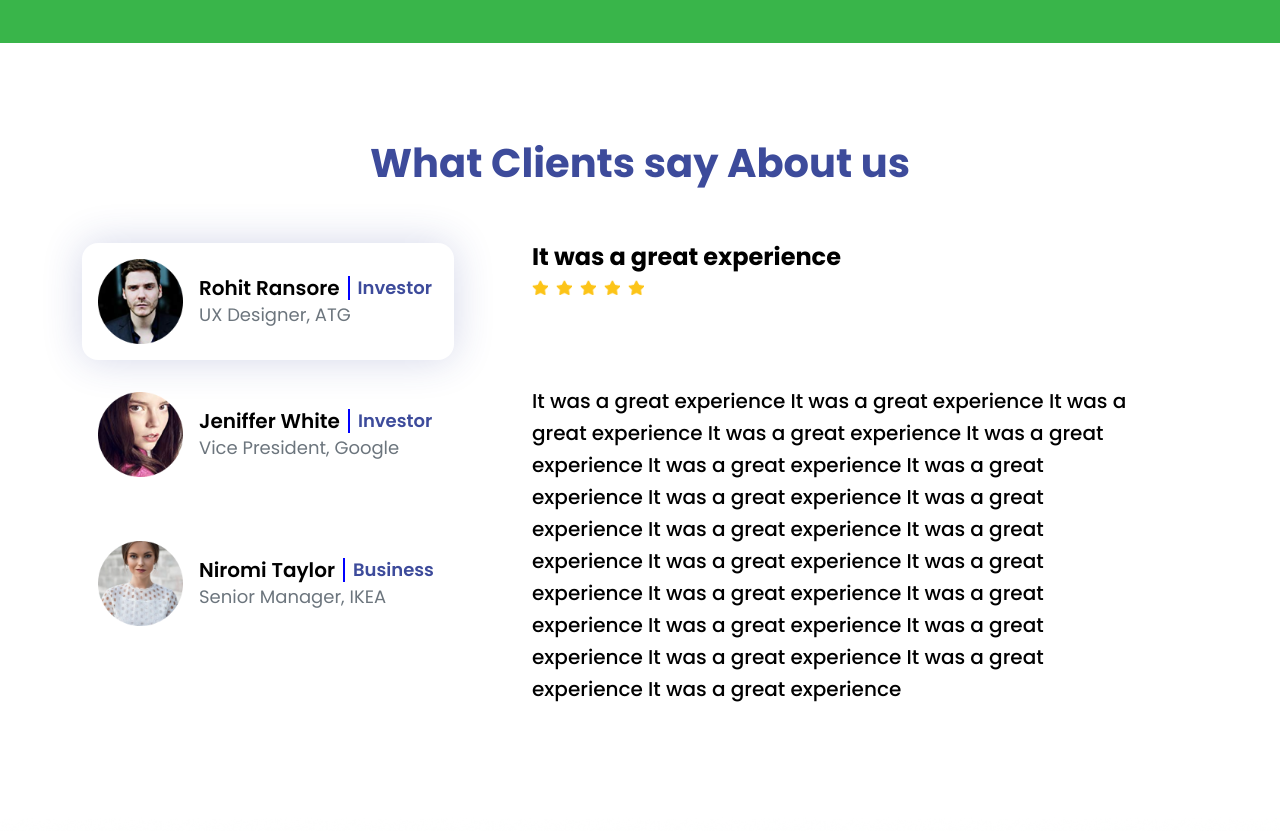
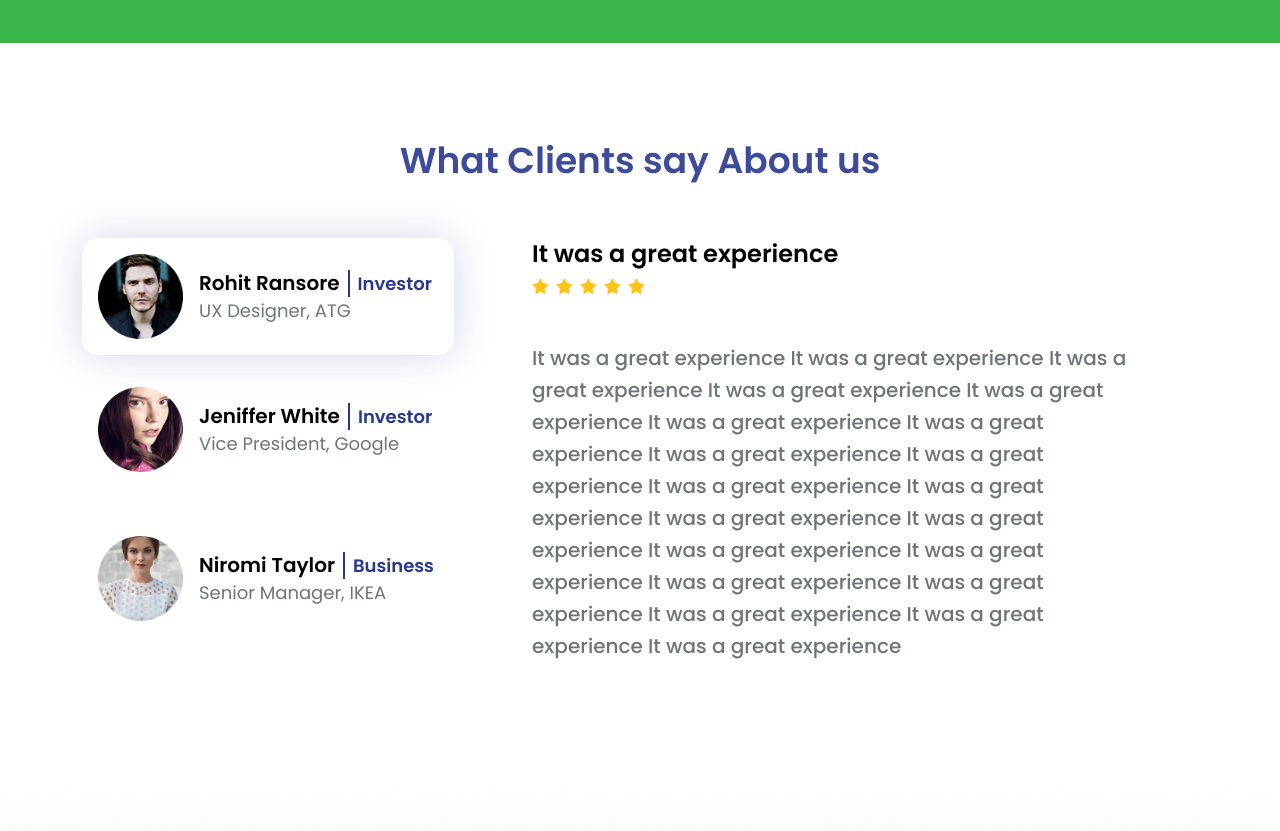
Before and after one commit to dheerajhemachandran/venturebuddy-google-auth, a React (Create React App) app: page / in a window 1280 px wide. Shown: the part 3900-4731 px from the top of the page. Built offline with nearby package versions, Linux system fonts and the light colour scheme.

Commit message:
testimonial updated

```diff
--- a/src/components/Testimonial/Testimonial.js
+++ b/src/components/Testimonial/Testimonial.js
@@ -3,11 +3,12 @@ import rohitImg from "./../../Assets/images/rohit.png";
 import jeniffer from "./../../Assets/images/Jenifar.png";
 import Niromi from "./../../Assets/images/Niromi.png";
 import star from "./../../Assets/images/star.png";
+import styles from "./Testimonial.module.css";
 
 const Testimonial = () => {
   return (
     <div className="container py-5" id="testimonial">
-      <h1 className="text-blue text-center fw-bold">
+      <h1 className="text-blue text-center" id={styles.sectionHeader}>
         What Clients say About us
       </h1>
 
@@ -31,10 +32,12 @@ const Testimonial = () => {
             <img src={rohitImg} className="col-3 my-2" alt="" />
             <div className="col-9 text-start">
               <div className="d-flex align-items-center ps-3 bold">
-                <h5 className="comment-name mb-0 pe-2 text-black">
+                <h5 className={`${styles.commentName} mb-0 pe-2 text-black`}>
                   Rohit Ransore
                 </h5>
-                <p className="ms-2 mb-0 text-blue">Investor</p>
+                <p className={`ps-2 py-0 mb-0 ${styles.designation}`}>
+                  Investor
+                </p>
               </div>
               <div className="ms-3 pt-0 text-secondary">UX Designer, ATG</div>
             </div>
@@ -52,10 +55,12 @@ const Testimonial = () => {
             <img src={jeniffer} className="col-3 my-2" alt="" />
             <div className="col-9 text-start">
               <div className="d-flex align-items-center ps-3 bold">
-                <h5 className="comment-name mb-0 pe-2 text-black">
+                <h5 className={`${styles.commentName} mb-0 pe-2 text-black`}>
                   Jeniffer White
                 </h5>
-                <p className="ms-2 mb-0 text-blue">Investor</p>
+                <p className={`ps-2 py-0 mb-0 ${styles.designation}`}>
+                  Investor
+                </p>
               </div>
               <div className="ms-3 pt-0 text-secondary">
                 Vice President, Google
@@ -76,10 +81,12 @@ const Testimonial = () => {
             <img src={Niromi} className="col-3 my-2" alt="" />
             <div className="col-9 text-start">
               <div className="d-flex align-items-center ps-3 bold">
-                <h5 className="comment-name mb-0 pe-2 text-black">
+                <h5 className={`${styles.commentName} mb-0 pe-2 text-black`}>
                   Niromi Taylor
                 </h5>
-                <p className="ms-2 mb-0 text-blue">Business</p>
+                <p className={`ps-2 py-0 mb-0 ${styles.designation}`}>
+                  Business
+                </p>
               </div>
               <div className="ms-3 pt-0 text-secondary">
                 Senior Manager, IKEA
@@ -96,7 +103,9 @@ const Testimonial = () => {
             tabindex="0"
           >
             <div className="col-10 mx-auto">
-              <h4 className="fw-bolder">It was a great experience</h4>
+              <h4 className={styles.commentHeader}>
+                It was a great experience
+              </h4>
               <div className="d-flex gap-2">
                 <img className="star" src={star} alt="" />
                 <img className="star" src={star} alt="" />
@@ -104,7 +113,7 @@ const Testimonial = () => {
                 <img className="star" src={star} alt="" />
                 <img className="star" src={star} alt="" />
               </div>
-              <p className="pt-2 pt-lg-5 comment">
+              <p className={`pt-2 pt-lg-5 ${styles.comment}`}>
                 It was a great experience It was a great experience It was a
                 great experience It was a great experience It was a great
                 experience It was a great experience It was a great experience
@@ -125,7 +134,9 @@ const Testimonial = () => {
             tabindex="0"
           >
             <div className="col-10 mx-auto">
-              <h4 className="fw-bolder">It was a great experience</h4>
+              <h4 className={styles.commentHeader}>
+                It was a great experience
+              </h4>
               <div className="d-flex gap-2">
                 <img className="star" src={star} alt="" />
                 <img className="star" src={star} alt="" />
@@ -133,7 +144,7 @@ const Testimonial = () => {
                 <img className="star" src={star} alt="" />
                 <img className="star" src={star} alt="" />
               </div>
-              <p className="pt-2 pt-lg-5 comment">
+              <p className={`pt-2 pt-lg-5 ${styles.comment}`}>
                 It was a great experience It was a great experience It was a
                 great experience It was a great experience It was a great
                 experience It was a great experience It was a great experience
@@ -154,7 +165,9 @@ const Testimonial = () => {
             tabindex="0"
           >
             <div className="col-10 mx-auto">
-              <h4 className="fw-bolder">It was a great experience</h4>
+              <h4 className={styles.commentHeader}>
+                It was a great experience
+              </h4>
               <div className="d-flex gap-2">
                 <img className="star" src={star} alt="" />
                 <img className="star" src={star} alt="" />
@@ -162,7 +175,7 @@ const Testimonial = () => {
                 <img className="star" src={star} alt="" />
                 <img className="star" src={star} alt="" />
               </div>
-              <p className="pt-2 pt-lg-5 comment">
+              <p className={`pt-2 pt-lg-5 ${styles.comment}`}>
                 It was a great experience It was a great experience It was a
                 great experience It was a great experience It was a great
                 experience It was a great experience It was a great experience
--- a/src/components/Testimonial/Testimonial.module.css
+++ b/src/components/Testimonial/Testimonial.module.css
@@ -7,3 +7,33 @@
 #testimonial .active {
     color: #000 !important;
 }
+
+#sectionHeader {
+    font-size: 36px;
+    font-weight: 600;
+}
+
+.comment {
+    font-weight: 500;
+    font-size: 20px;
+    line-height: 32px;
+    color: #6d747a;
+}
+
+.commentHeader {
+    font-weight: 600;
+    font-size: 24px;
+    line-height: 32px;
+}
+
+.commentName {
+    font-size: 20px;
+    font-weight: 600;
+    line-height: 28px;
+}
+
+.designation {
+    color: #283891;
+    border-left: 2px solid #283891;
+    margin: 0;
+}
```
